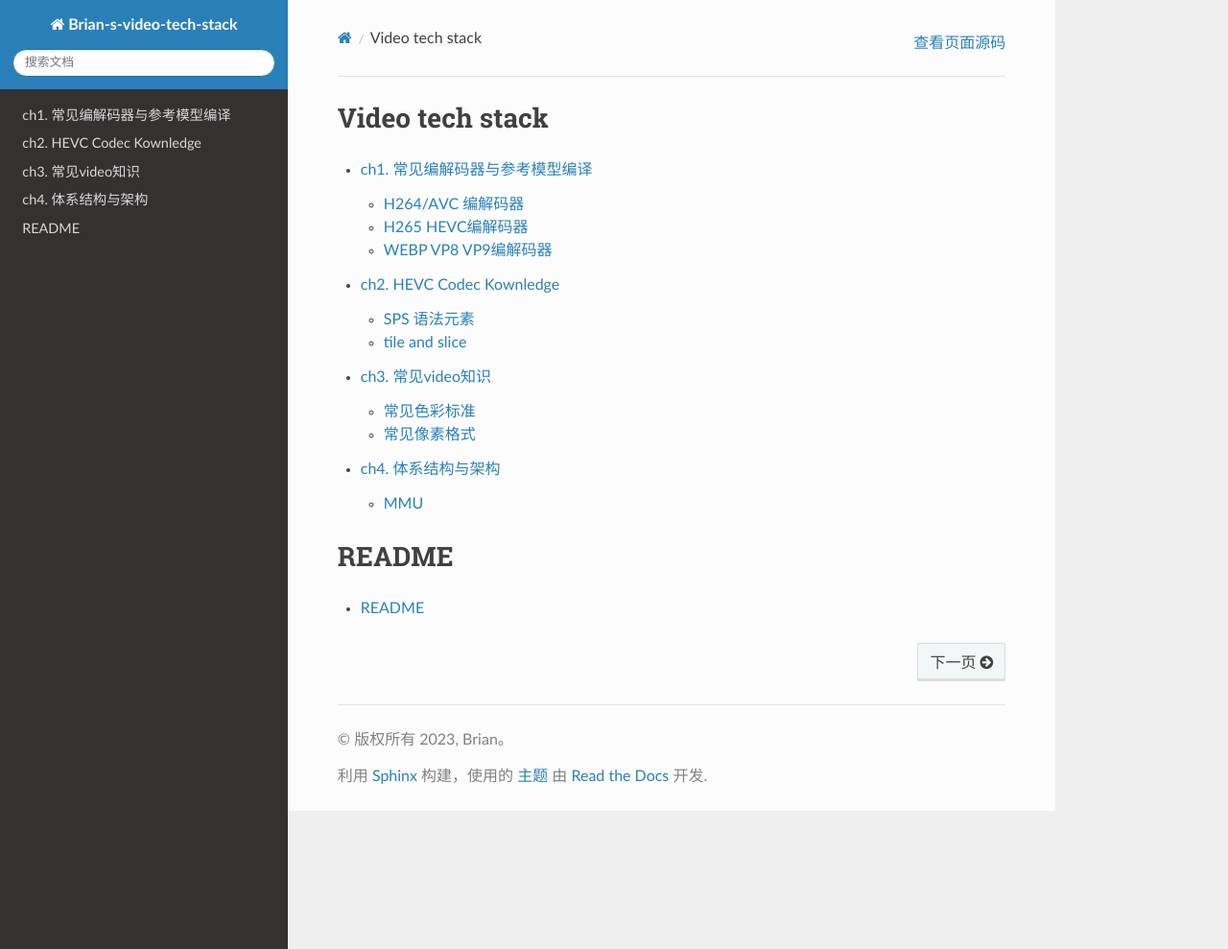
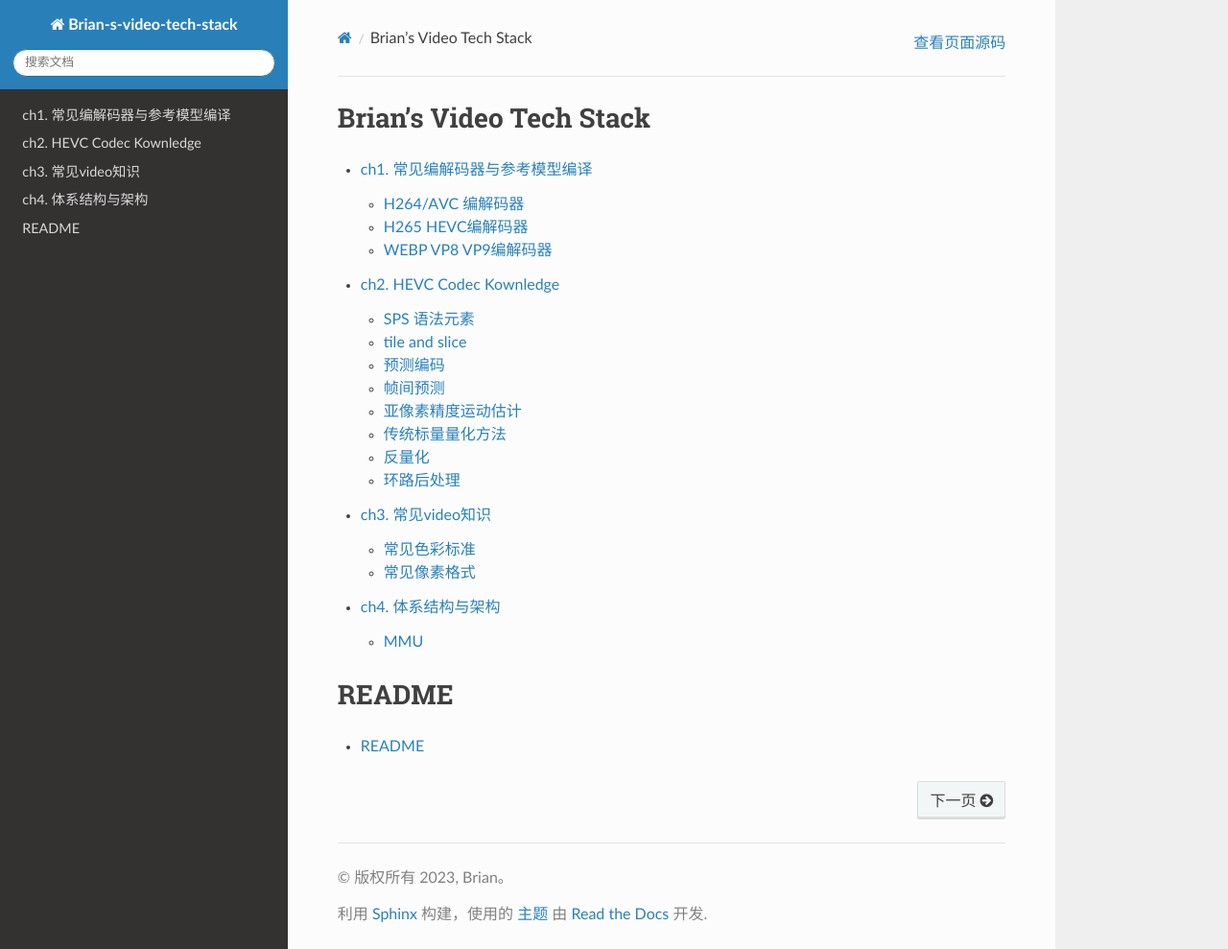
Before and after one commit to Hola39e/brian-s-video-tech-stack, a Sphinx documentation site: the page built from source/index.rst, in a window 1280 px wide and 989 px high. Shown: the whole window at 96% size. Built offline with Sphinx 7.4.7 and the Read the Docs theme 2.0.0, drawn with Linux system fonts in a browser that asks for light colours.

Commit message:
add notes

```diff
--- /dev/null
+++ b/source/docs/chapter2/2.6 环路后处理.md
@@ -0,0 +1,5 @@
+# 环路后处理
+
+## 去方块滤波
+
+无论亮度分量还是色度分量，去方块滤波均对8×8 的块边界进行处理，并且对于色度分量仅当边界两侧至少有一个块采用帧内预测模式时，该边界才需要滤波，这使得滤波次数大大降低。
--- a/source/docs/chapter2/index.rst
+++ b/source/docs/chapter2/index.rst
@@ -6,3 +6,7 @@
 
     2.1 SPS语法元素
     2.2 tile and slice
+    2.3 帧内预测
+    2.4 帧间预测
+    2.5 量化
+    2.6 环路后处理
--- a/source/index.rst
+++ b/source/index.rst
@@ -3,7 +3,7 @@
    You can adapt this file completely to your liking, but it should at least
    contain the root `toctree` directive.
 
-Video tech stack
+Brian's Video Tech Stack
 =================================
 .. toctree::
    :maxdepth: 2
```
Also changed, not shown: source/docs/chapter2/2.3 帧内预测.md (added, +33 -0 lines), source/docs/chapter2/2.4 帧间预测.md (added, +16 -0 lines), source/docs/chapter2/2.5 量化.md (added, +15 -0 lines).
